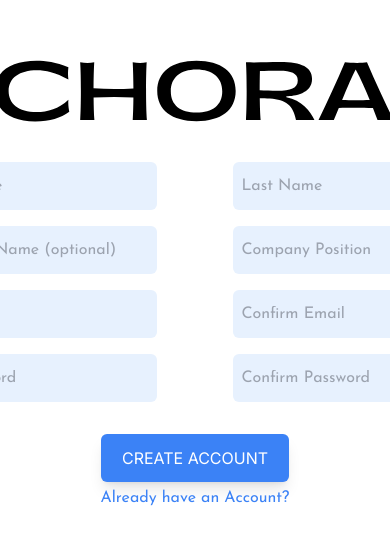
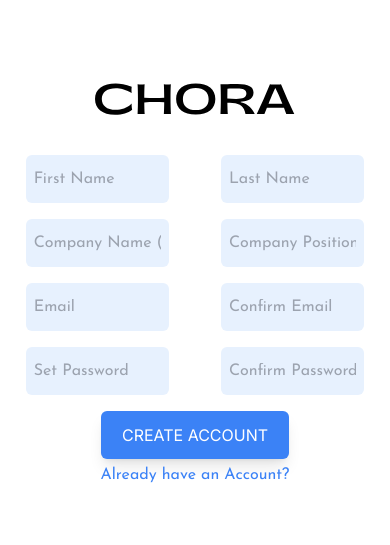
Before and after one commit to Meedux/GTM-Requirement, a Next.js app: page /create in a window 390 px wide. Shown: the part 133-678 px from the top of the page. Built offline with nearby package versions, Linux system fonts and the light colour scheme; what amazon-cognito-identity-js would draw is missing.

Commit message:
Font Size Fixes

```diff
--- a/app/create/page.tsx
+++ b/app/create/page.tsx
@@ -6,8 +6,24 @@ const page = () => {
   return (
     <div className="flex justify-center items-center w-full bg-white h-screen">
       <div className="flex flex-col justify-center">
-        <div className="mb-[2rem] flex items-center justify-center w-full text-center">
-          <Image src={"/CHORA.svg"} width={400} height={200} alt="Chora Logo" />
+        <div className="mb-[2rem] w-full text-center">
+          <span className="flex md:hidden justify-center">
+            <Image
+              src={"/CHORA.svg"}
+              width={200}
+              height={200}
+              alt="Chora Logo"
+            />
+          </span>
+
+          <span className="hidden md:flex justify-center">
+            <Image
+              src={"/CHORA.svg"}
+              width={400}
+              height={200}
+              alt="Chora Logo"
+            />
+          </span>
         </div>
         <Create />
       </div>
--- a/components/Create/CreateAccount.tsx
+++ b/components/Create/CreateAccount.tsx
@@ -104,7 +104,7 @@ const CreateAccount = ({
       {isError && (
         <div className="text-red-500 p-2 font-joseph-sans">{error}</div>
       )}
-      <div className="grid grid-cols-2 gap-4 mb-4 w-full">
+      <div className="grid grid-cols-2 gap-4 w-[60%] md:w-full">
         <div className="flex flex-col justify-center items-center">
           <input
             type="text"
--- a/components/Forms/ForgotPassword.tsx
+++ b/components/Forms/ForgotPassword.tsx
@@ -53,7 +53,7 @@ const ForgotPassword = ({
 
             <div className="flex flex-col items-center text-center">
               <button
-                className="bg-[#006FEE] w-[6rem] md:w-[12rem] mb-3 text-white text-center p-2 rounded-md shadow-lg"
+                className="bg-[#006FEE] w-[12rem] mb-3 text-white text-center p-2 rounded-md shadow-lg"
                 onClick={(e) => sent ? setFormState("resetPassword") : verifyEmail(emailLogin)}
               >
                 {sent ? "LOGIN" : "RESET PASSWORD"}
--- a/components/Forms/Success.tsx
+++ b/components/Forms/Success.tsx
@@ -8,7 +8,7 @@ const Success = ({
   return (
     <>
     <div className="flex flex-col justify-center items-center">
-      <h1 className="text-5xl text-black font-bold text-center font-joseph-sans">
+      <h1 className="text-[30px] md:text-5xl text-black font-bold text-center font-joseph-sans">
         Success!
       </h1>
       <p className="text-[#006FEE] mb-5 font-bold text-[16px] md:text-xl w-[40rem] text-center font-joseph-sans">
```
